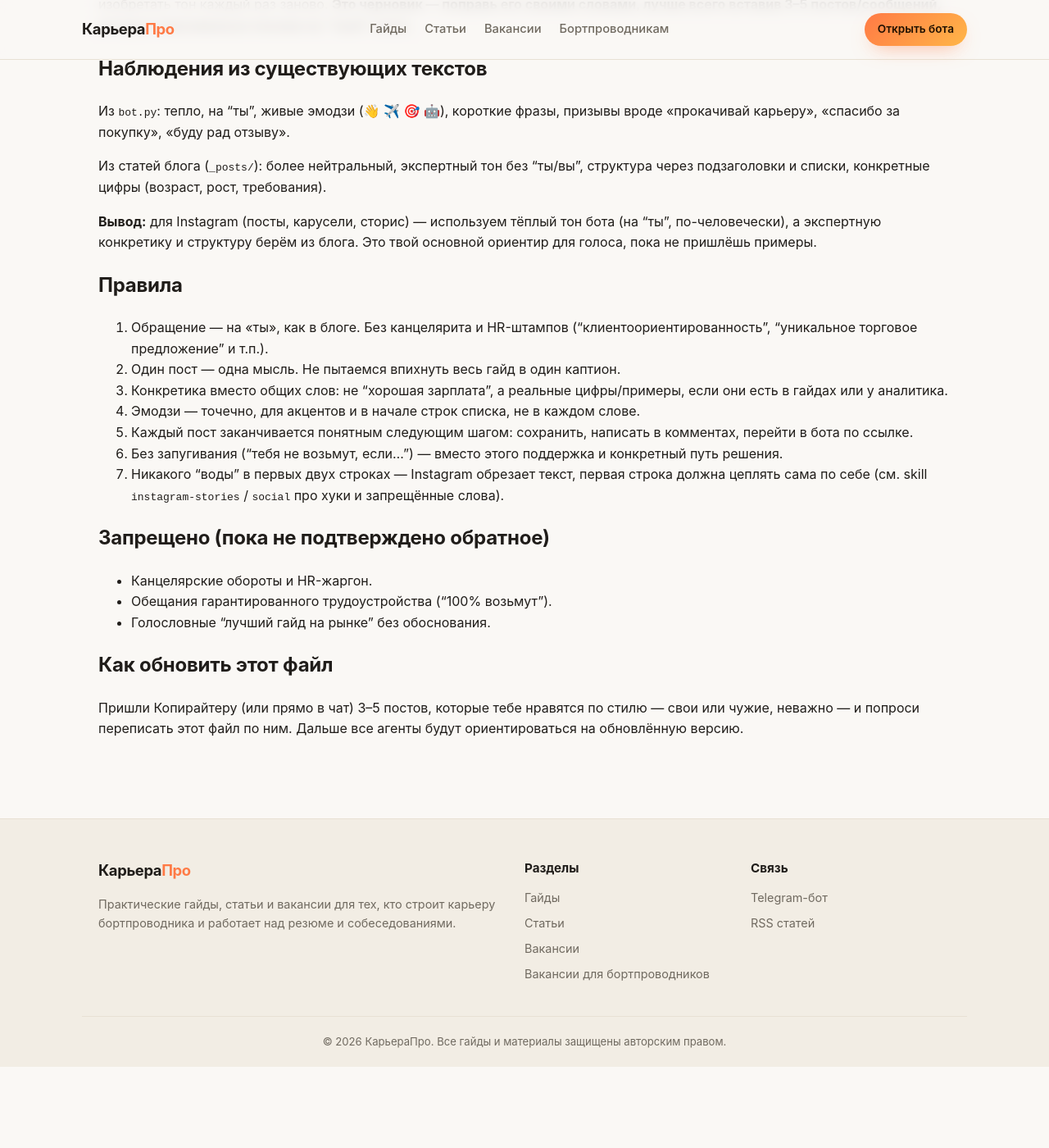
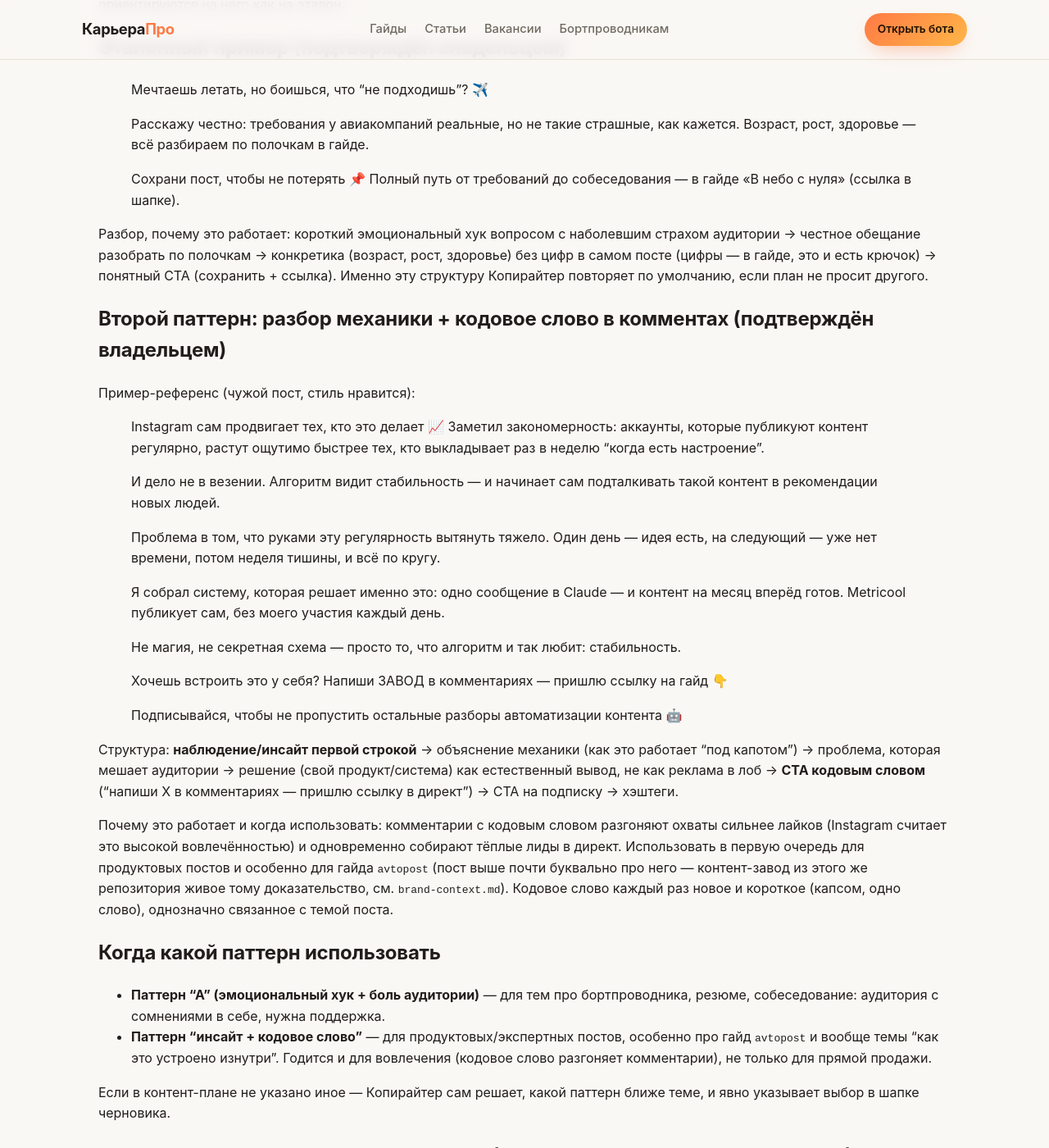
Before and after one commit to biostandartnpo/career-guides-bot, a Jekyll site: the page built from content-factory/voice-guide.md, in a window 1280 px wide and 1400 px high, scrolled down 317 px. Shown: the whole window at 82% size. Built offline with Jekyll 4.4.1, drawn with Linux system fonts in a browser that asks for light colours; our own code applies the rules of GitHub Pages for plain Markdown files; before the commit the page ends 1618 px from its top, so only the background shows below that; some of the changed text lies outside the part shown.

Commit message:
Update voice-guide.md

```diff
--- a/content-factory/voice-guide.md
+++ b/content-factory/voice-guide.md
@@ -1,11 +1,76 @@
-# Голос бренда — черновик
+# Голос бренда
 
-Это первая версия, собранная по имеющимся текстам (бот и статьи блога). Она нужна
-Копирайтеру и Ревизору, чтобы не изобретать тон каждый раз заново. **Это черновик —
-поправь его своими словами, лучше всего вставив 3–5 постов/сообщений, которые
-максимально похожи на "твой" голос.**
+Подтверждено владельцем аккаунта (2026-07-28): тёплый, по-свойски тон — вариант
+"А" ниже. Копирайтер и Ревизор ориентируются на него как на эталон.
 
-## Наблюдения из существующих текстов
+## Эталонный пример (подтверждён владельцем)
+
+> Мечтаешь летать, но боишься, что "не подходишь"? ✈️
+>
+> Расскажу честно: требования у авиакомпаний реальные, но не такие страшные, как
+> кажется. Возраст, рост, здоровье — всё разбираем по полочкам в гайде.
+>
+> Сохрани пост, чтобы не потерять 📌
+> Полный путь от требований до собеседования — в гайде «В небо с нуля» (ссылка в шапке).
+
+Разбор, почему это работает: короткий эмоциональный хук вопросом с наболевшим
+страхом аудитории → честное обещание разобрать по полочкам → конкретика (возраст,
+рост, здоровье) без цифр в самом посте (цифры — в гайде, это и есть крючок) →
+понятный CTA (сохранить + ссылка). Именно эту структуру Копирайтер повторяет по
+умолчанию, если план не просит другого.
+
+## Второй паттерн: разбор механики + кодовое слово в комментах (подтверждён владельцем)
+
+Пример-референс (чужой пост, стиль нравится):
+
+> Instagram сам продвигает тех, кто это делает 📈
+> Заметил закономерность: аккаунты, которые публикуют контент регулярно, растут
+> ощутимо быстрее тех, кто выкладывает раз в неделю "когда есть настроение".
+>
+> И дело не в везении. Алгоритм видит стабильность — и начинает сам подталкивать
+> такой контент в рекомендации новых людей.
+>
+> Проблема в том, что руками эту регулярность вытянуть тяжело. Один день — идея
+> есть, на следующий — уже нет времени, потом неделя тишины, и всё по кругу.
+>
+> Я собрал систему, которая решает именно это: одно сообщение в Claude — и
+> контент на месяц вперёд готов. Metricool публикует сам, без моего участия
+> каждый день.
+>
+> Не магия, не секретная схема — просто то, что алгоритм и так любит:
+> стабильность.
+>
+> Хочешь встроить это у себя? Напиши ЗАВОД в комментариях — пришлю ссылку на
+> гайд 👇
+>
+> Подписывайся, чтобы не пропустить остальные разборы автоматизации контента 🤖
+
+Структура: **наблюдение/инсайт первой строкой** → объяснение механики (как это
+работает "под капотом") → проблема, которая мешает аудитории → решение (свой
+продукт/система) как естественный вывод, не как реклама в лоб → **CTA кодовым
+словом** ("напиши Х в комментариях — пришлю ссылку в директ") → CTA на подписку →
+хэштеги.
+
+Почему это работает и когда использовать: комментарии с кодовым словом разгоняют
+охваты сильнее лайков (Instagram считает это высокой вовлечённостью) и одновременно
+собирают тёплые лиды в директ. Использовать в первую очередь для продуктовых постов
+и особенно для гайда `avtopost` (пост выше почти буквально про него — контент-завод
+из этого же репозитория живое тому доказательство, см. `brand-context.md`).
+Кодовое слово каждый раз новое и короткое (капсом, одно слово), однозначно
+связанное с темой поста.
+
+## Когда какой паттерн использовать
+
+- **Паттерн "А" (эмоциональный хук + боль аудитории)** — для тем про бортпроводника,
+  резюме, собеседование: аудитория с сомнениями в себе, нужна поддержка.
+- **Паттерн "инсайт + кодовое слово"** — для продуктовых/экспертных постов, особенно
+  про гайд `avtopost` и вообще темы "как это устроено изнутри". Годится и для
+  вовлечения (кодовое слово разгоняет комментарии), не только для прямой продажи.
+
+Если в контент-плане не указано иное — Копирайтер сам решает, какой паттерн ближе
+теме, и явно указывает выбор в шапке черновика.
+
+## Наблюдения из существующих текстов (фон, вторично после эталона выше)
 
 Из `bot.py`: тепло, на "ты", живые эмодзи (👋 ✈️ 🎯 🤖), короткие фразы,
 призывы вроде «прокачивай карьеру», «спасибо за покупку», «буду рад отзыву».
@@ -13,9 +78,8 @@
 Из статей блога (`_posts/`): более нейтральный, экспертный тон без "ты/вы", структура
 через подзаголовки и списки, конкретные цифры (возраст, рост, требования).
 
-**Вывод:** для Instagram (посты, карусели, сторис) — используем тёплый тон бота
-(на "ты", по-человечески), а экспертную конкретику и структуру берём из блога.
-Это твой основной ориентир для голоса, пока не пришлёшь примеры.
+**Вывод:** для Instagram (посты, карусели, сторис) — используем тёплый тон эталонного
+примера выше, а экспертную конкретику и структуру берём из блога.
 
 ## Правила
 
@@ -41,6 +105,6 @@
 
 ## Как обновить этот файл
 
-Пришли Копирайтеру (или прямо в чат) 3–5 постов, которые тебе нравятся по стилю —
-свои или чужие, неважно — и попроси переписать этот файл по ним. Дальше все агенты
-будут ориентироваться на обновлённую версию.
+Если голос со временем должен измениться — пришли новые примеры постов (свои или
+чужие) и попроси переписать этот файл по ним. Дальше все агенты будут
+ориентироваться на обновлённую версию.
```
